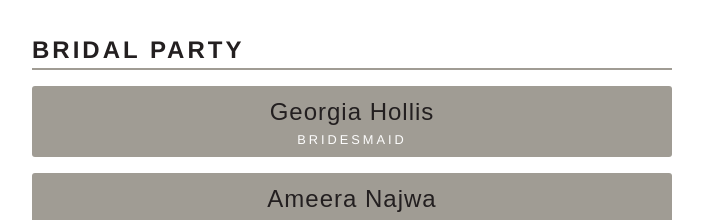
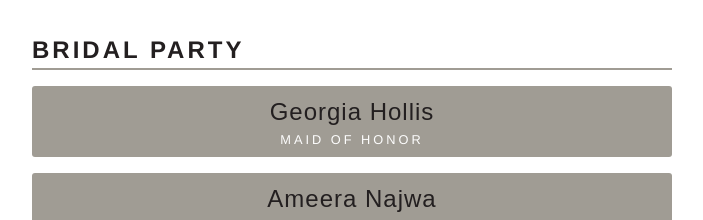
Before and after one commit to 11ac11/wedding-app, a Next.js app: page /itinerary in a window 1280 px wide. Shown: the part 1140-1360 px from the top of the page, without its empty margins (288-991 px from the left). Built offline with nearby package versions, Linux system fonts and the light colour scheme; a web font is replaced by a local one.

Commit message:
maid of honor added

```diff
--- a/app/itinerary/vips.jsx
+++ b/app/itinerary/vips.jsx
@@ -45,7 +45,6 @@ const PersonChip = ({ name, duty }) => {
 export const Vips = () => {
 
   const bridesmaids = [
-    'Georgia Hollis',
     'Ameera Najwa',
     'Angel Elliot',
     'Geraldine Kealy',
@@ -76,6 +75,7 @@ export const Vips = () => {
     <>
       <div className="info-section">
         <h2 className="uppercase">Bridal party</h2>
+        <PersonChip name={'Georgia Hollis'} duty={'Maid of Honor'} />
         {renderBridesmaids()}
         <PersonChip name={'Storm Camm'} duty={'Flower Girl'} />
       </div>
```
